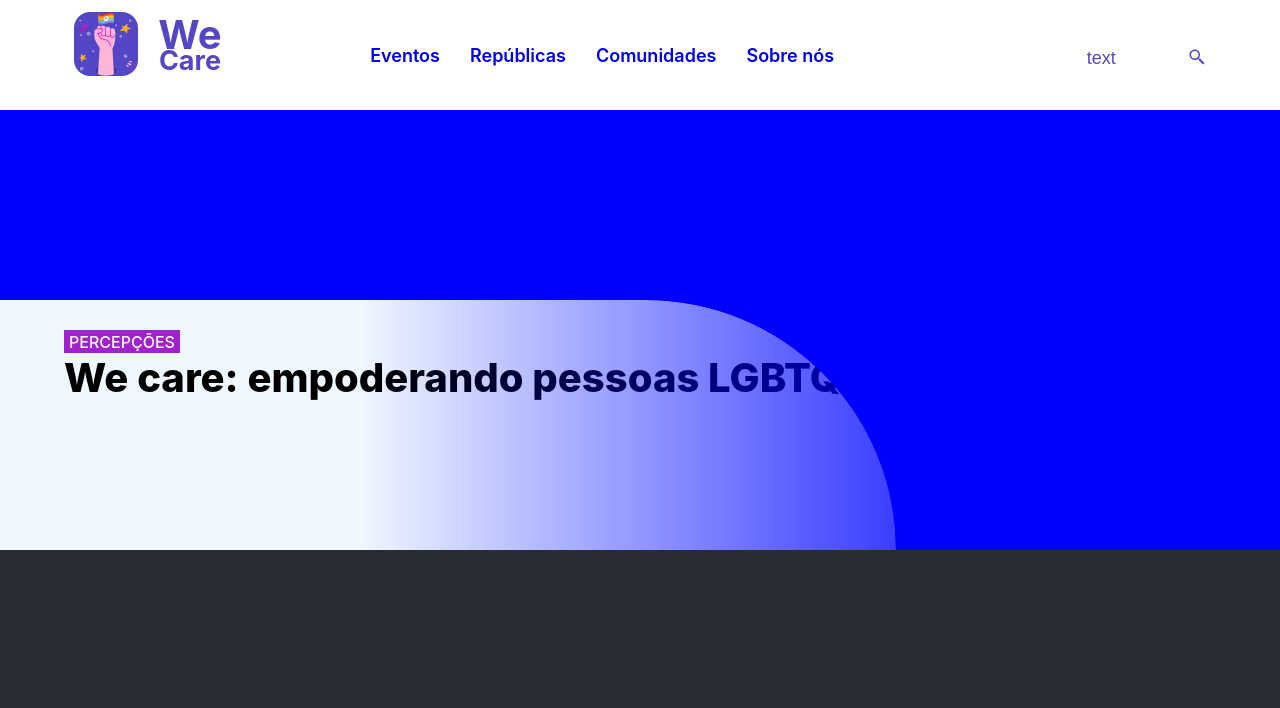
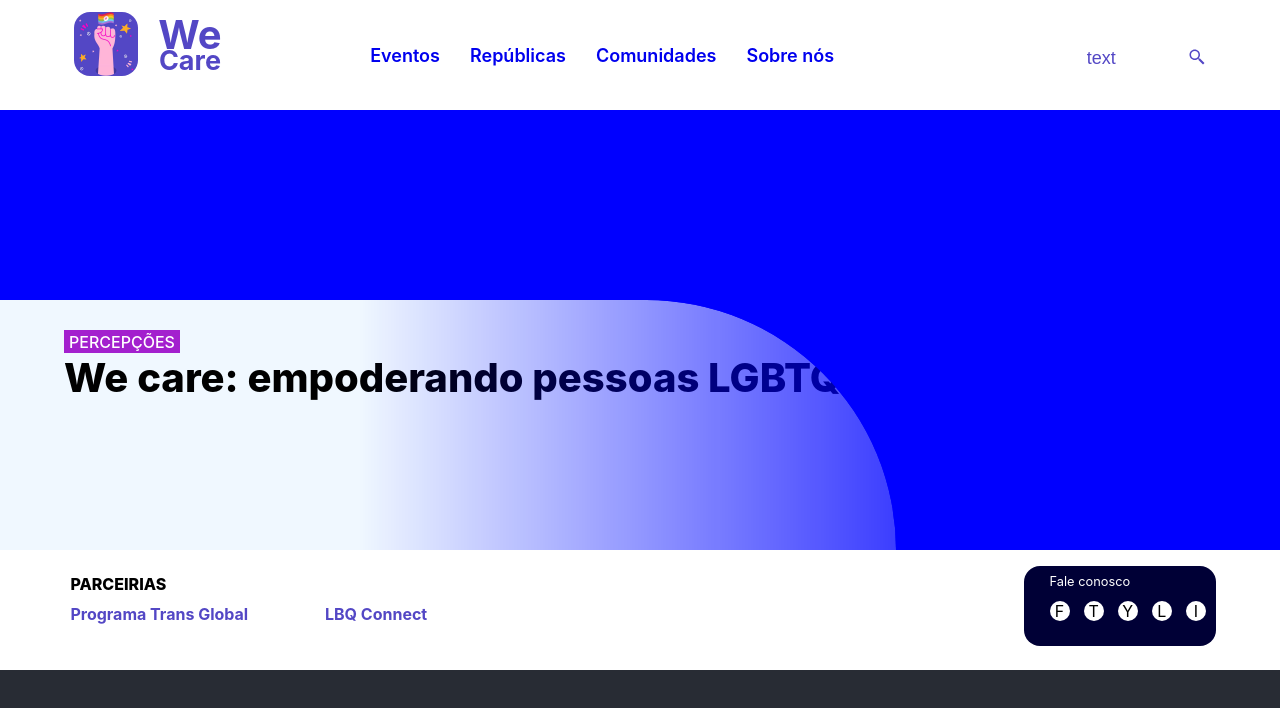
Before and after one commit to Kirito2911/we-care, a React (Create React App) app: page / in a window 1280 px wide. Shown: the top 708 px of the page. Built offline with nearby package versions, Linux system fonts and the light colour scheme.

Commit message:
create Baseboard

```diff
--- a/src/App.js
+++ b/src/App.js
@@ -2,6 +2,7 @@
 import { Header } from './components/Header/Header';
 import './App.css';
 import Rotas from './Rotas';
+import { Baseboard } from './components/Baseboard/Baseboard';
 
 export default function App() {
   return (
--- a/src/Pages/Home.js
+++ b/src/Pages/Home.js
@@ -1,7 +1,11 @@
 import { Banner } from "../components/Banner/Banner"
+import { Baseboard } from "../components/Baseboard/Baseboard"
 
 export function Home(){
     return(
-        <><Banner></Banner></>
+        <div>
+            <Banner></Banner>
+            <Baseboard></Baseboard>
+        </div>
     )
 }
--- /dev/null
+++ b/src/components/Baseboard/Baseboard.css
@@ -0,0 +1,57 @@
+.baseboard{
+    background-color: white;
+    width: 100%;
+    height: 15vh;
+    display: flex;
+    justify-content: space-between;
+
+}
+
+.partners{
+    display: flex;
+    flex-direction: column;
+    align-items: start;
+    margin-left: 5.5vw;
+    margin-top: 3vh;
+    gap: 1.3vh;
+}
+.title{
+    font-weight: 800;
+}
+
+.links{
+    display: flex;
+    font-weight: 700;
+    color: #5347C5;
+    gap: 6vw;
+}
+
+.social{
+    border-radius: 16px;
+    margin-top: 2vh;
+    background-color: #000036;
+    width: 15vw;
+    height: 10vh;
+    display: flex;
+    flex-direction: column;
+    margin-right: 5vw;
+    align-items: start;
+    gap: 1.5vh
+}
+.contact{
+    margin-top: 1vh;
+    margin-left: 2vw;
+    color: white;
+    font-size: 0.8em;
+}
+.socialButtons{
+    display: flex;
+    margin-left: 2vw;
+    gap: 1.1vw
+}
+.socialButton{
+    width: 20px;
+    height: 20px;
+    background-color: white;
+    border-radius: 16px;
+}
--- /dev/null
+++ b/src/components/Baseboard/Baseboard.js
@@ -0,0 +1,30 @@
+import './Baseboard.css'
+
+
+export function Baseboard(){
+    return(
+        <div className = 'baseboard'>
+            <div className='partners'>
+                <div className = 'title'>PARCEIRIAS</div>
+                <div className = 'links'>
+                    <div className = 'link'>Programa Trans Global</div>
+                    <div className = 'link'>LBQ Connect</div>
+                </div>
+            </div>
+            <div className='social'>
+                <div className = 'contact'> Fale conosco </div>
+                <div className= 'socialButtons'>
+                    <div className= 'socialButton'> F </div>
+                    <div className= 'socialButton'> T </div>
+                    <div className= 'socialButton'> Y </div>
+                    <div className= 'socialButton'> L </div>
+                    <div className= 'socialButton'> I </div>
+                </div>
+            </div>
+
+
+
+
+        </div>
+    )
+}
```
